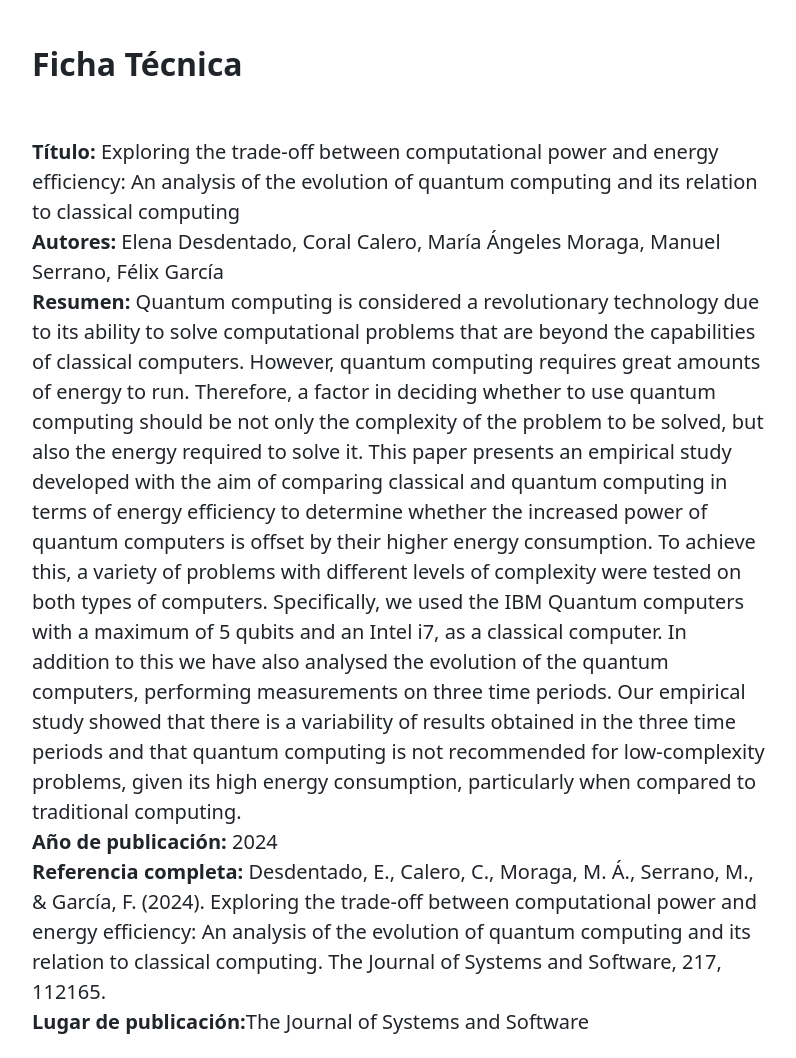
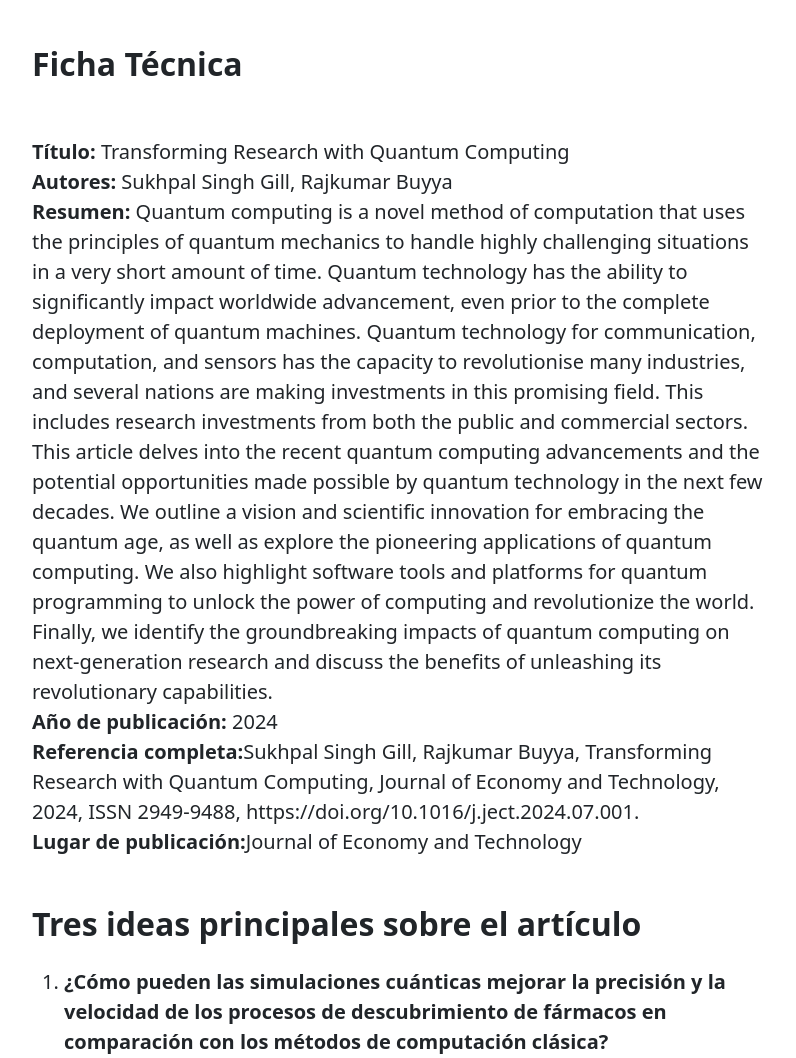
Before and after one commit to Jin61904/taller2ntd, a plain HTML site: page articulo3.html in a window 1280 px wide. Shown: the part 707-1765 px from the top of the page, without its empty margins (50-846 px from the left). Drawn offline with nearby package versions, Linux system fonts and the light colour scheme.

Commit message:
Se edita la información general del artículo de la base de datos

```diff
--- a/articulo3.html
+++ b/articulo3.html
@@ -96,47 +96,35 @@
             <section class="mb-5">
               <h2 class="fw-bolder mb-4 mt-5">Ficha Técnica</h2>
               <p class="fs-5 mb-4">
-                <br /><b>Título:</b> Exploring the trade-off between
-                computational power and energy efficiency: An analysis of the
-                evolution of quantum computing and its relation to classical
-                computing
+                <br /><b>Título:</b> Transforming Research with Quantum Computing
 
-                <br /><b>Autores:</b> Elena Desdentado, Coral Calero, María
-                Ángeles Moraga, Manuel Serrano, Félix García
+                <br /><b>Autores:</b> Sukhpal Singh Gill, Rajkumar Buyya
 
-                <br /><b>Resumen:</b> Quantum computing is considered a
-                revolutionary technology due to its ability to solve
-                computational problems that are beyond the capabilities of
-                classical computers. However, quantum computing requires great
-                amounts of energy to run. Therefore, a factor in deciding
-                whether to use quantum computing should be not only the
-                complexity of the problem to be solved, but also the energy
-                required to solve it. This paper presents an empirical study
-                developed with the aim of comparing classical and quantum
-                computing in terms of energy efficiency to determine whether the
-                increased power of quantum computers is offset by their higher
-                energy consumption. To achieve this, a variety of problems with
-                different levels of complexity were tested on both types of
-                computers. Specifically, we used the IBM Quantum computers with
-                a maximum of 5 qubits and an Intel i7, as a classical computer.
-                In addition to this we have also analysed the evolution of the
-                quantum computers, performing measurements on three time
-                periods. Our empirical study showed that there is a variability
-                of results obtained in the three time periods and that quantum
-                computing is not recommended for low-complexity problems, given
-                its high energy consumption, particularly when compared to
-                traditional computing.
+                <br /><b>Resumen:</b> Quantum computing is a novel method of computation that uses the principles of quantum
+                mechanics to handle highly challenging situations in a very short amount of time. Quantum
+                technology has the ability to significantly impact worldwide advancement, even prior to the complete deployment of quantum machines. Quantum technology for communication, computation,
+                and sensors has the capacity to revolutionise many industries, and several nations are making
+                investments in this promising field. This includes research investments from both the public and
+                commercial sectors. This article delves into the recent quantum computing advancements and
+                the potential opportunities made possible by quantum technology in the next few decades. We
+                outline a vision and scientific innovation for embracing the quantum age, as well as explore the
+                pioneering applications of quantum computing. We also highlight software tools and platforms
+                for quantum programming to unlock the power of computing and revolutionize the world. Finally,
+                we identify the groundbreaking impacts of quantum computing on next-generation research and
+                discuss the benefits of unleashing its revolutionary capabilities.
+
 
                 <br /><b>Año de publicación:</b> 2024 <br /><b
                   >Referencia completa:</b
-                >
-                Desdentado, E., Calero, C., Moraga, M. Á., Serrano, M., &
-                García, F. (2024). Exploring the trade-off between computational
-                power and energy efficiency: An analysis of the evolution of
-                quantum computing and its relation to classical computing. The
-                Journal of Systems and Software, 217, 112165. <br /><b
+                >Sukhpal Singh Gill, Rajkumar Buyya,
+                Transforming Research with Quantum Computing,
+                Journal of Economy and Technology,
+                2024,
+                ISSN 2949-9488,
+                https://doi.org/10.1016/j.ject.2024.07.001.
+                <br /><b
                   >Lugar de publicación:</b
-                >The Journal of Systems and Software
+                >Journal of Economy and Technology
               </p>
 
               <h2 class="fw-bolder mb-4 mt-5">
@@ -145,7 +133,7 @@
               <ol class="fs-5 mb-4">
                 <li>
                   <strong
-                    >¿Cuál es el principal objetivo del estudio sobre la computación cuántica y su relación con la computación clásica?</strong
+                    >¿Cómo pueden las simulaciones cuánticas mejorar la precisión y la velocidad de los procesos de descubrimiento de fármacos en comparación con los métodos de computación clásica?</strong
                   >
                   <p>
                     El principal objetivo del estudio es analizar el equilibrio entre el poder computacional y la eficiencia energética de la computación cuántica en comparación con la computación clásica. Se busca determinar si las ventajas en términos de capacidad de resolución de problemas de las computadoras cuánticas justifican su consumo energético, así como promover el desarrollo de software cuántico que sea sostenible y eficiente en términos de energía.
@@ -154,7 +142,7 @@
 
                 <li>
                   <strong
-                    >¿Qué metodología se utilizó para comparar la eficiencia energética entre la computación cuántica y la clásica? </strong
+                    >¿Cuáles son las implicaciones de la computación cuántica en la nube para las pequeñas y medianas empresas que buscan adoptar tecnologías cuánticas?</strong
                   >
                   <p>
                     La metodología del estudio incluyó la realización de experimentos de laboratorio en los que se compararon diferentes problemas algorítmicos resueltos tanto por computadoras cuánticas como clásicas. Se midieron aspectos como el tiempo de ejecución, el consumo de energía y la calidad de los resultados obtenidos en tres puntos diferentes en el tiempo, para evaluar la evolución de la eficiencia energética de las computadoras cuánticas.
@@ -163,7 +151,7 @@
 
                 <li>
                   <strong
-                    >¿Qué implicaciones tiene el estudio para el futuro del desarrollo de software cuántico? </strong
+                    >¿Qué esfuerzos de investigación específicos son necesarios para superar los desafíos actuales en el desarrollo de algoritmos cuánticos prácticos para aplicaciones del mundo real?</strong
                   >
                   <p>
                     El estudio sugiere que el desarrollo de software cuántico debe seguir principios de ingeniería de software para garantizar soluciones de alta calidad y sostenibles. Además, resalta la importancia de considerar la eficiencia energética al elegir entre paradigmas de computación clásica y cuántica, lo que podría influir en la forma en que se diseñan y optimizan los algoritmos en el futuro, promoviendo un enfoque más consciente del impacto ambiental en la computación.
```
